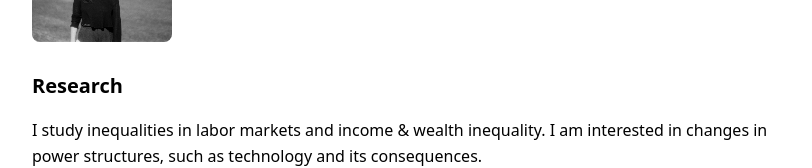
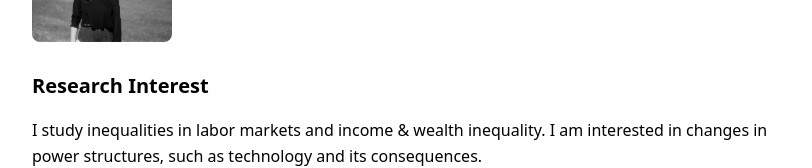
Before and after one commit to hmassenb/hmassenb.github.io, a plain HTML site: page index.html in a window 1280 px wide. Shown: the part 226-394 px from the top of the page, without its empty margins (228-1040 px from the left). Drawn offline with Linux system fonts and the light colour scheme.

Commit message:
Update index.html

```diff
--- a/index.html
+++ b/index.html
@@ -47,7 +47,7 @@
     </section>
 
     <section id="research">
-      <h2>Research</h2>
+      <h2>Research Interest</h2>
       <p>I study inequalities in labor markets and income & wealth inequality. I am interested in changes in power structures, such as technology and its consequences.</p>
 
       <h3>Working papers</h3>
```
